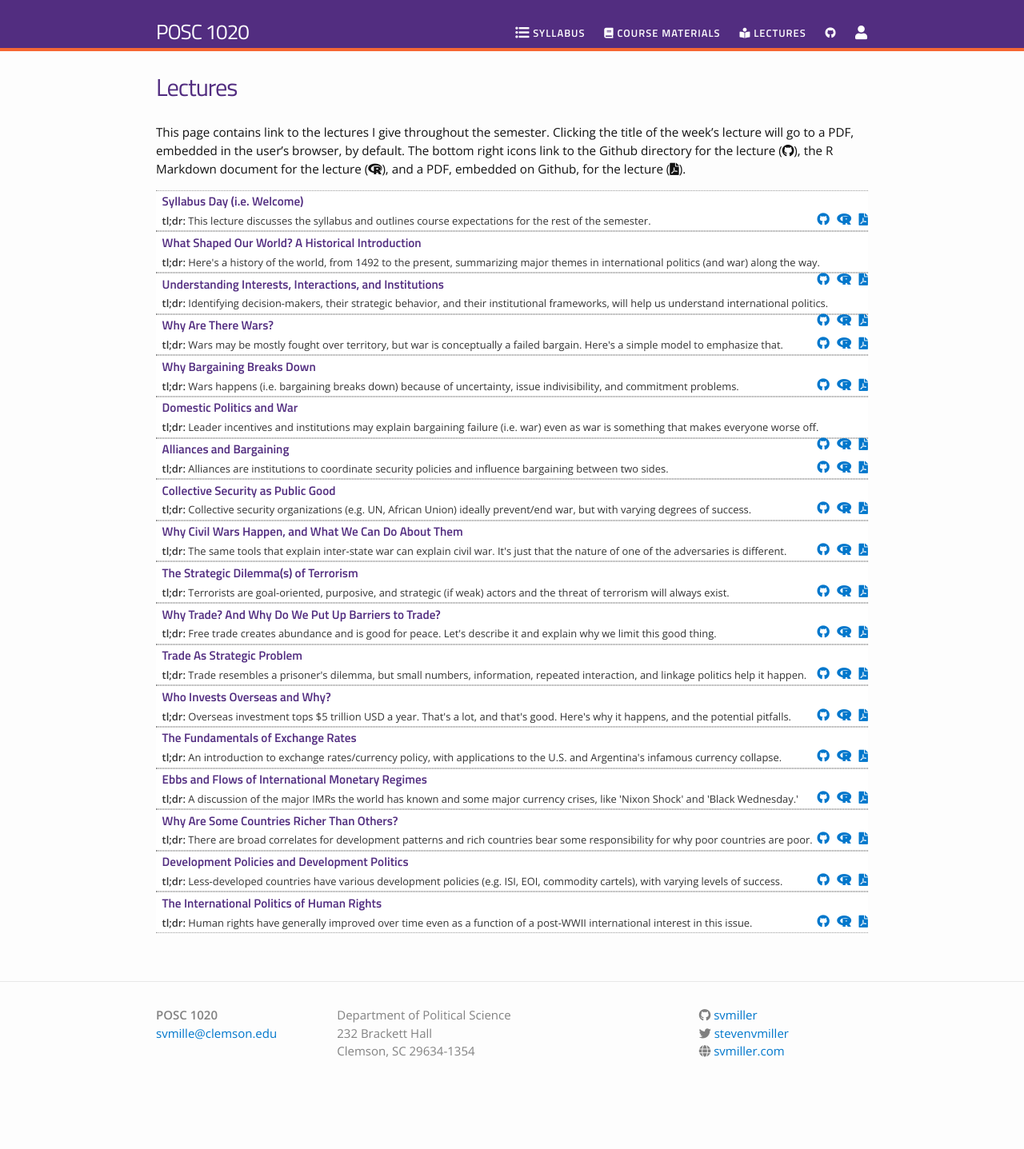
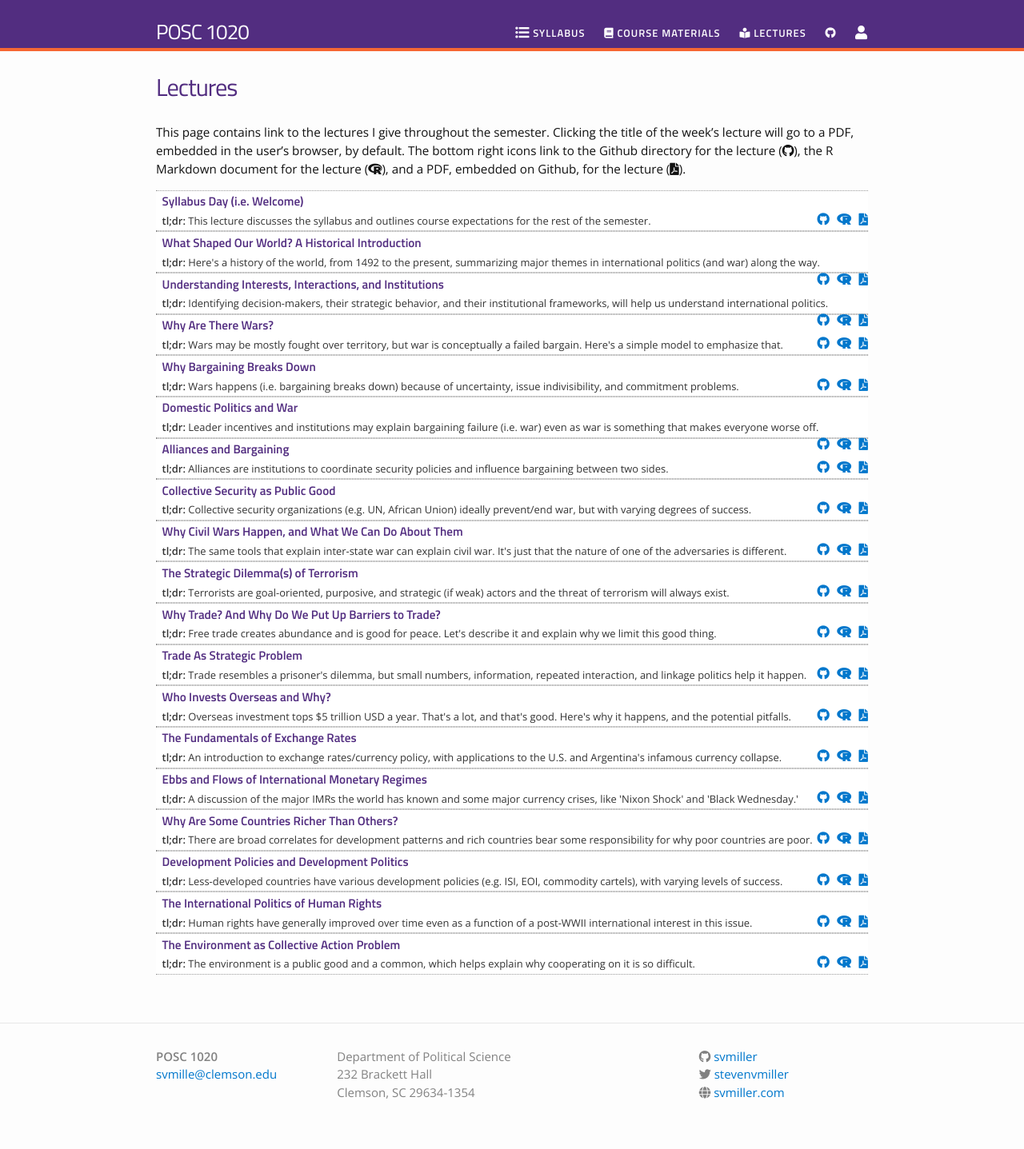
Before and after one commit to svmiller/posc1020, a Jekyll site: the page built from lectures.md, in a window 1280 px wide. Shown: the whole page at 80% size. Built offline with Jekyll 4.4.1, drawn with Linux system fonts in a browser that asks for light colours; nearby versions of some CDN libraries; before the commit the page ends 1386 px from its top, so only the background shows below that.

Commit message:
add lecture

```diff
--- a/_data/lectures.yml
+++ b/_data/lectures.yml
@@ -90,3 +90,9 @@
   filename: human-rights-1
   dirname: human-rights-1
   tldr: "Human rights have generally improved over time even as a function of a post-WWII international interest in this issue."
+
+
+- title: "The Environment as Collective Action Problem"
+  filename: environment-1
+  dirname: environment-1
+  tldr: "The environment is a public good and a common, which helps explain why cooperating on it is so difficult."
```
